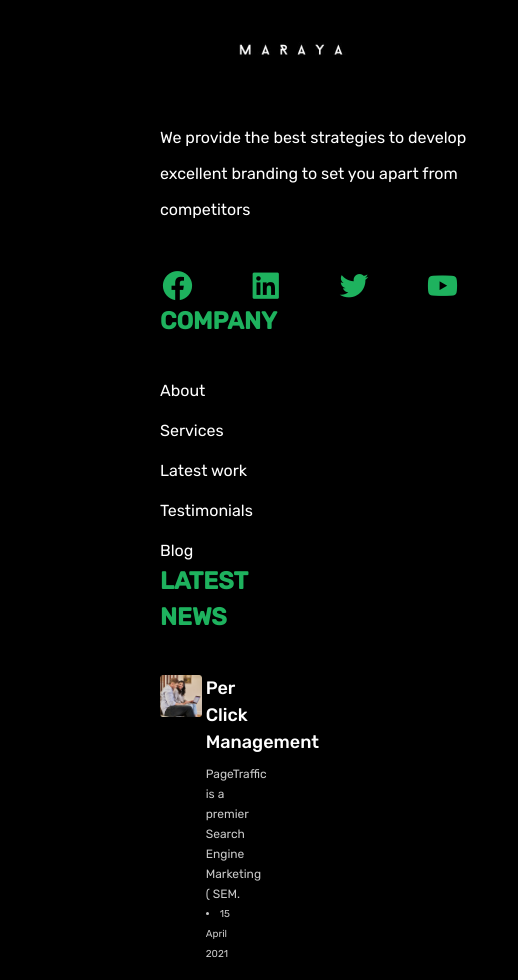
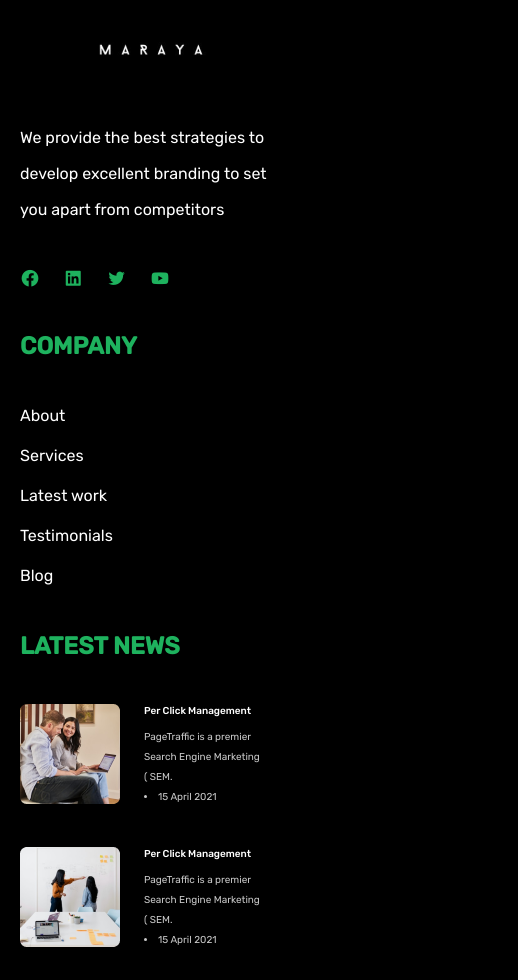
Before and after one commit to Ibidapo-Ayo/maraya, a plain HTML site: page index.html in a window 390 px wide. Shown: the part 4104-5084 px from the top of the page, 518 px wide, since content can reach past the window. After the commit the page ends 5054 px from the top, so only its background shows below. Drawn offline with nearby package versions, Linux system fonts and the light colour scheme.

Commit message:
Footer responsive design

```diff
--- a/css/styles.css
+++ b/css/styles.css
@@ -193,4 +193,10 @@ body{
       color: #1EB25E;
       font-size: 35px;
   }
+  @media screen and (max-width: 599px){
+    .socials i{
+        font-size: 20px;
+    }
+
+  }
   /* End Footer */
--- a/index.html
+++ b/index.html
@@ -182,7 +182,7 @@
 
   <!-- Testimonial Area -->
   <div class="text-left flex flex-col justify-start items-start mt-[100px] pt-20 mb-[100px] h-[430px] px-5 bg-serviceBoxBg md:space-y-5 md:block hidden">
-    <div class="testimonial_title_container">
+    <div class="testimonial_title_container md:px-40">
       <h1 class="testimonial_title text-textColor">Testimonial</h1>
     </div>
     <div class="swiper mySwiper">
@@ -321,15 +321,15 @@
 
 
    <!-- Footer Area -->
-    <div class="h-[400px] bg-bg flex px-40 md:flex-row flex-col items-start justify-between footer">
+    <div class="h-[400px] bg-bg flex md:px-40 px-5 w-full md:flex-row flex-col items-start justify-between footer md:space-y-0 space-y-10">
     <div class="flex flex-col space-y-10 md:w-1/3 w-100">
         <div>
-            <img src="./images/logo.png" class="md:-mx-[75px]" alt="Maraya Logo"/>
+            <img src="./images/logo.png" class="md:-mx-[75px] " alt="Maraya Logo"/>
         </div>
-        <div class="w-[358px]">
+        <div class="md:w-[358px] w-[258px]">
           <p class="text-textColor leading-[36px]">We provide the best strategies to develop excellent branding to set you apart from competitors</p>
         </div>
-        <div class="socials flex flex-row w-[300px] justify-between">
+        <div class="socials flex flex-row md:w-[300px] w-[150px] justify-between">
             <i class='bx bxl-facebook-circle'></i>
             <i class='bx bxl-linkedin-square' ></i>
             <i class='bx bxl-twitter' ></i>
@@ -354,15 +354,15 @@
         <div>
            <h1 class="text-footerColor text-[24px] uppercase font-[600]">Latest news</h1>
         </div>
-        <div class="flex flex-col space-y-10">
+        <div class="flex flex-col space-y-10 w-100">
           <div class="grid grid-cols-2 gap-1">
             <div>
               <img src="./images/footer/footer1.png" />
             </div>
             <div class="md:-mx-[60px] space-y-2">
-              <h1 class="text-[18px] font-[500] text-textColor">Per Click Management</h1>
-              <div class="md:w-[171px] leading-[20px]">
-                  <p class="text-subTextColor text-[12px] font-[400]">PageTraffic is a premier Search Engine Marketing ( SEM.</p>
+              <h1 class="md:text-[18px] text-[10px] font-[500] text-textColor">Per Click Management</h1>
+              <div class="md:w-[171px] w-[120px] leading-[20px]">
+                  <p class="text-subTextColor md:text-[12px] text-[10px] font-[400]">PageTraffic is a premier Search Engine Marketing ( SEM.</p>
                 <li class="text-[10px] font-[400] text-subTextColor">15 April 2021</li>
               </div>
             </div>
@@ -372,14 +372,13 @@
                 <img src="./images/footer/footer2.png" />
               </div>
               <div class="md:-mx-[60px] space-y-2">
-                <h1 class="text-[18px] font-[500] text-textColor">Per Click Management</h1>
-                <div class="md:w-[171px] leading-[20px]">
-                    <p class="text-subTextColor text-[12px] font-[400]">PageTraffic is a premier Search Engine Marketing ( SEM.</p>
+                <h1 class="md:text-[18px] text-[10px] font-[500] text-textColor">Per Click Management</h1>
+                <div class="md:w-[171px] w-[120px] leading-[20px]">
+                    <p class="text-subTextColor md:text-[12px] text-[10px] font-[400]">PageTraffic is a premier Search Engine Marketing ( SEM.</p>
                   <li class="text-[10px] font-[400] text-subTextColor">15 April 2021</li>
                 </div>
               </div>
             </div>
-        </div>
     </div>
     </div>
    <!-- End Footer Area -->
```
Also changed, not shown: images/subscibe.png (added).
